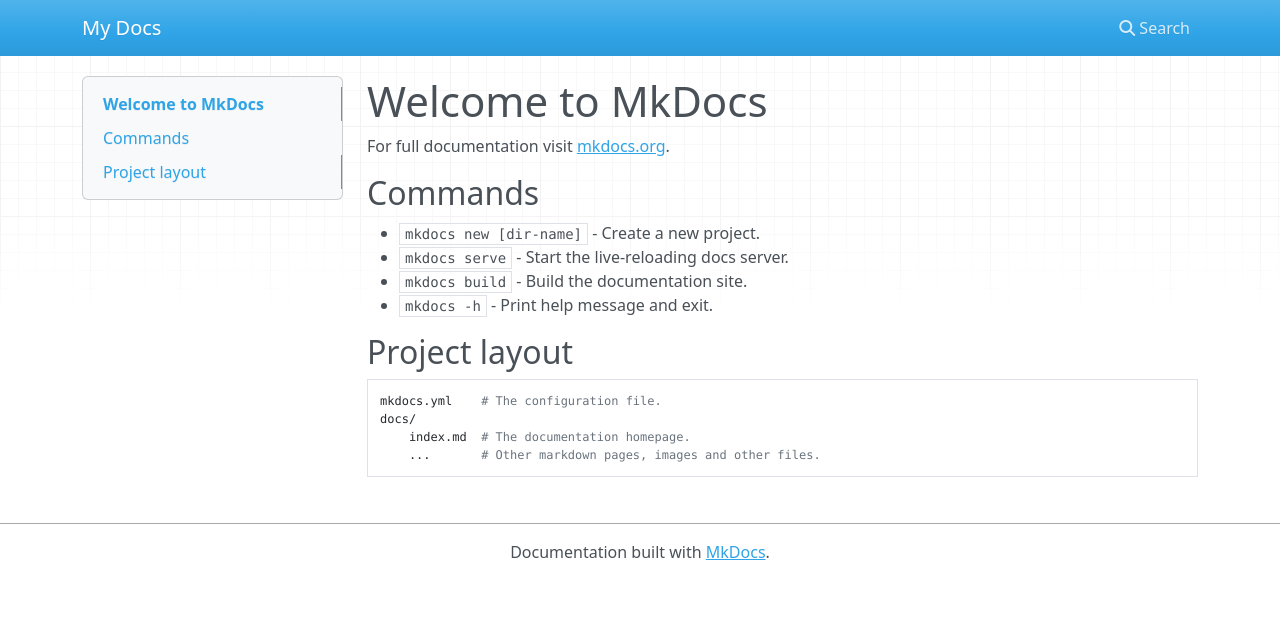
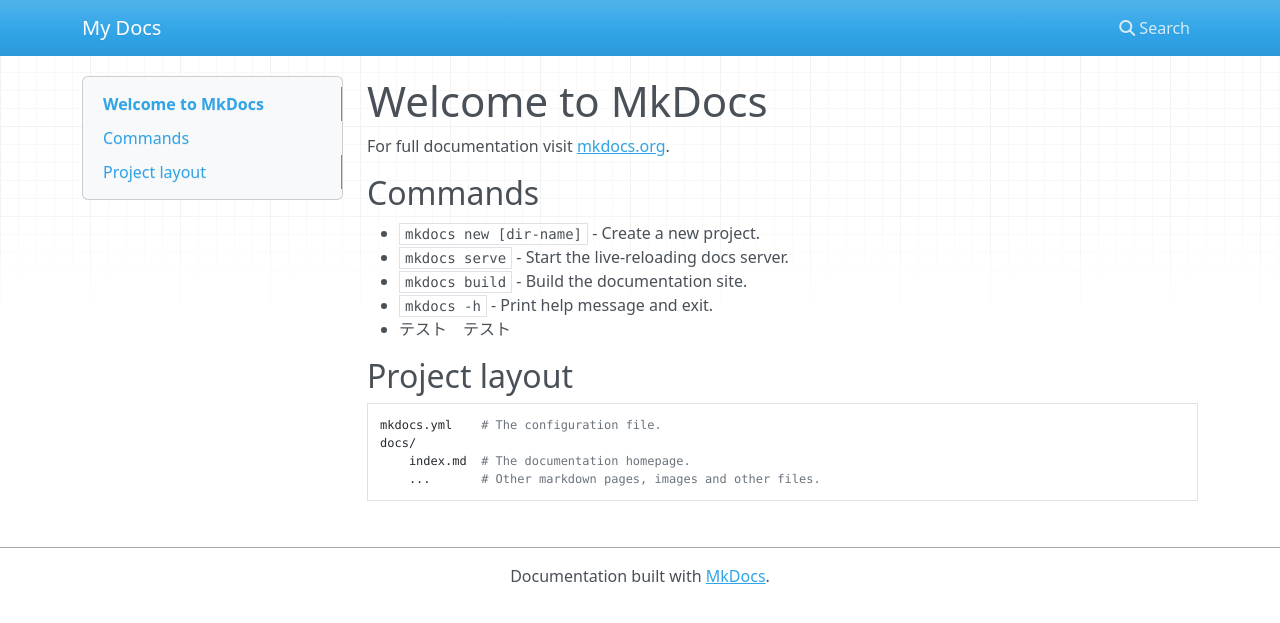
Before and after one commit to OnukiYuma/SINETStream_md, an MkDocs documentation site: the page built from docs/index.md, in a window 1280 px wide. Shown: the top 623 px of the page. Built offline with MkDocs 1.6.1, drawn with Linux system fonts in a browser that asks for light colours; nearby versions of some CDN libraries.

Commit message:
テスト

```diff
--- a/docs/index.md
+++ b/docs/index.md
@@ -8,6 +8,7 @@
 * `mkdocs serve` - Start the live-reloading docs server.
 * `mkdocs build` - Build the documentation site.
 * `mkdocs -h` - Print help message and exit.
+* テスト　テスト
 
 ## Project layout
 
```
